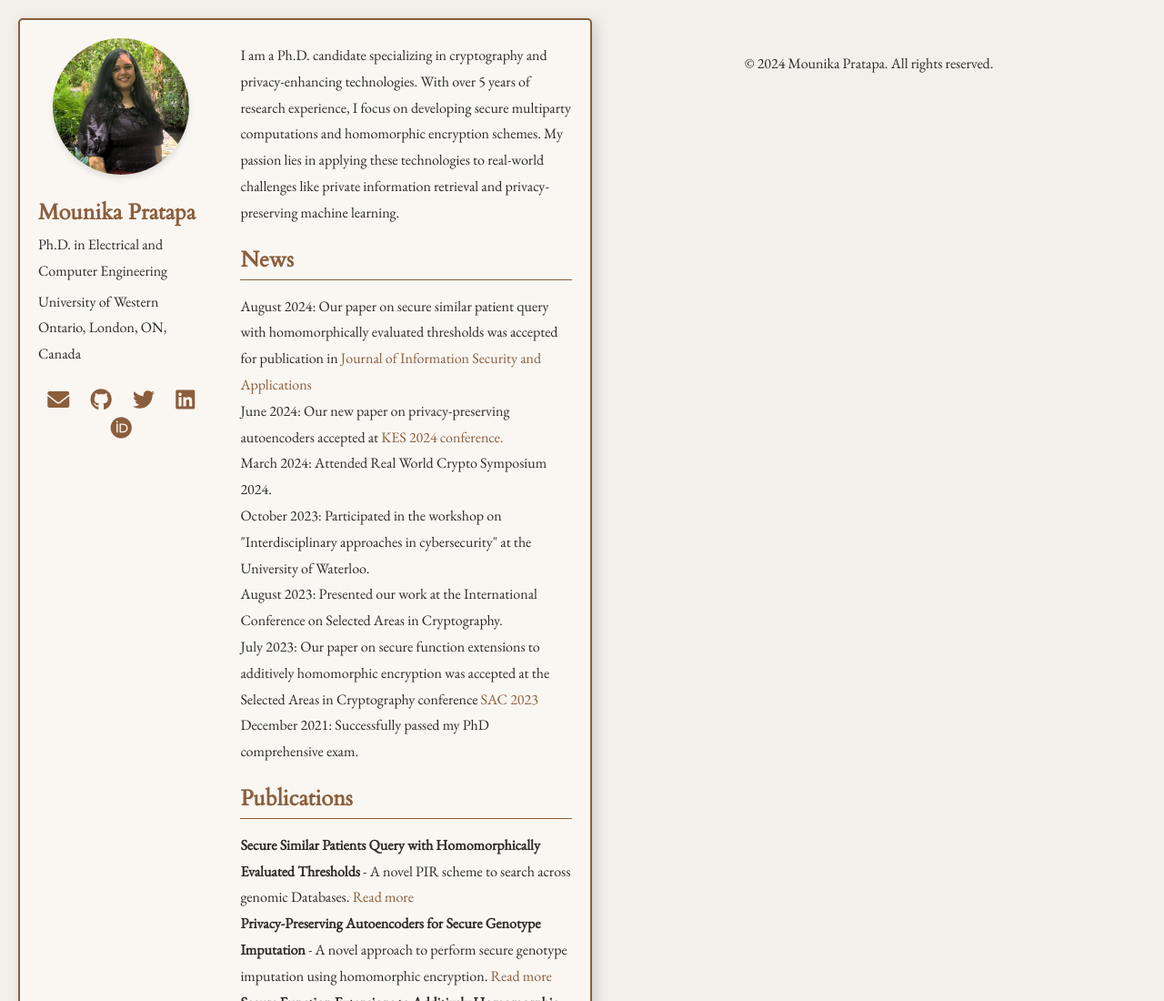
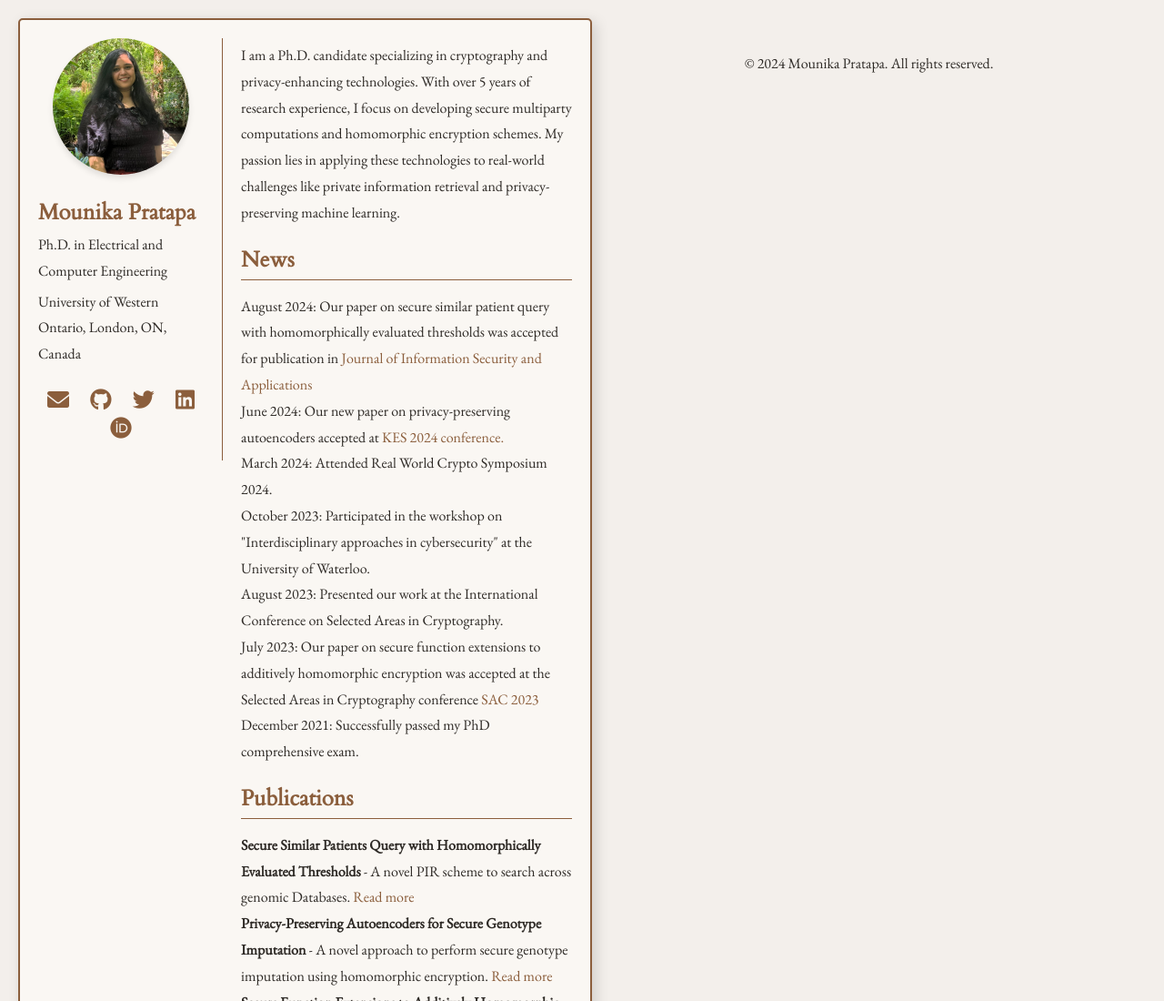
Before and after one commit to mounikapratapa/mounikapratapa.github.io, a plain HTML site: page index.html in a window 1280 px wide. Shown: the top 1100 px of the page at 91% size. Drawn offline with nearby package versions, Linux system fonts and the light colour scheme.

Commit message:
layout changes

```diff
--- a/index.html
+++ b/index.html
@@ -33,6 +33,7 @@
         .left-column {
             flex: 1;
             padding-right: 20px;
+            border-right: 1px solid #8b5e3c; /* Line between columns */
             position: sticky;
             top: 20px; /* Adjust as needed for top spacing */
             align-self: flex-start;
```
